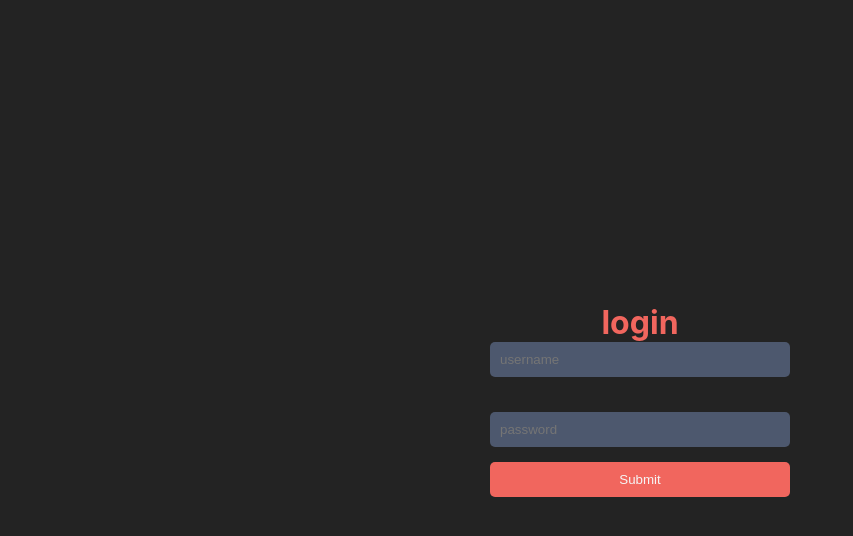
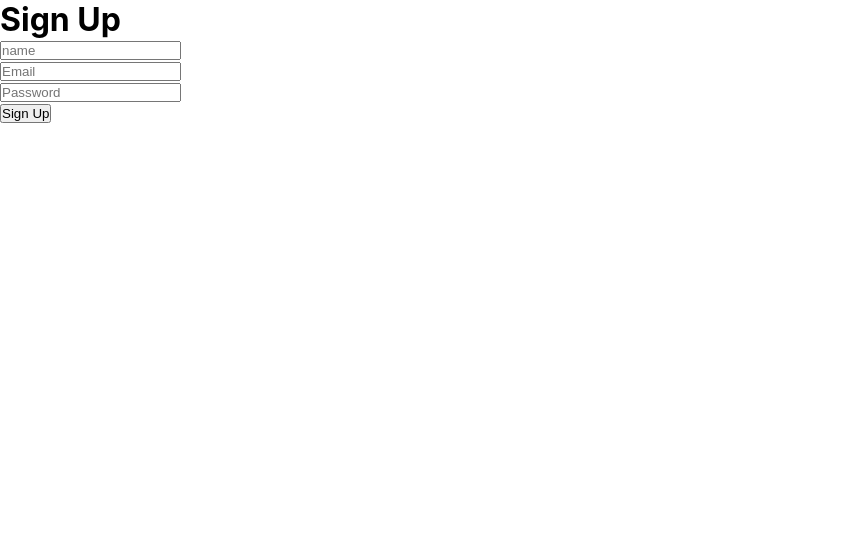
Before and after one commit to cybertronicEX/Research-Project, a React (Create React App) app in the folder research-app/: page /signup in a window 1280 px wide. Before the commit this address led to /login. Shown: the top 536 px of the page, without its empty margins (0-853 px from the left). Built offline with nearby package versions, Linux system fonts and the light colour scheme.

Commit message:
featL sign up

```diff
--- a/research-app/src/App.js
+++ b/research-app/src/App.js
@@ -13,6 +13,7 @@ import Navbar from './NavBar/NavBar';
 import Login from './Components/Login/Login';
 import Profile from './Components/Profile/Profile';
 import Recommender from './Components/Recommender/Recommender';
+import Signup from './Components/Signup/Signup'
 
 function App() {
   const [isLoggedIn, setIsLoggedIn] = useState(false);
@@ -29,6 +30,7 @@ function App() {
   return (
     <Routes>
       <Route path="login" element={<Login handleLogin={handleLogin} />} />
+      <Route path="signup" element={<Signup />} /> {"signup"}
       <Route
         path="/*"
         element={
--- a/research-app/src/Components/Login/Login.js
+++ b/research-app/src/Components/Login/Login.js
@@ -1,41 +1,42 @@
-import React, { useState } from 'react'
-import './Login.css'
+import React, { useState } from 'react';
+import './Login.css';
 import { useNavigate } from 'react-router-dom';
+
 export default function Login({ handleLogin }) {
     const [username, setUsername] = useState('');
     const [password, setPassword] = useState('');
     const navigate = useNavigate();
 
-
     async function UserLogin(event) {
         event.preventDefault();
         handleLogin(username, password);
-        navigate('/')
+        navigate('/');
     }
 
     return (
         <div className='LoginMain'>
-            <h1 className='LoginH1'>login</h1>
+            <h1 className='LoginH1'>Login</h1>
             <form className='LoginForm' onSubmit={UserLogin}>
-
                 <input
                     className='loginInput'
                     onChange={(e) => setUsername(e.target.value)}
                     type='email'
-                    required='true'
+                    required={true}
                     value={username}
-                    placeholder="username" />
+                    placeholder="Username"
+                />
                 <br />
                 <input
                     className='loginInput'
                     type='password'
-                    required='true'
+                    required={true}
                     value={password}
-                    placeholder='password'
-                    onChange={(e) => setPassword(e.target.value)} />
+                    placeholder='Password'
+                    onChange={(e) => setPassword(e.target.value)}
+                />
                 <button className='LoginButton' type='submit'>Submit</button>
             </form>
-            <span></span>
+            <span className='SignupText'>Not a user? <button className='SignupButton' onClick={() => navigate('/signup')}>Sign up</button></span>
         </div>
-    )
+    );
 }
--- /dev/null
+++ b/research-app/src/Components/Signup/Signup.js
@@ -0,0 +1,72 @@
+import React, { useState } from 'react';
+import { useNavigate } from 'react-router-dom';
+import Axios from 'axios';
+
+export default function Signup({ handleSignup }) {
+    const [username, setUsername] = useState('');
+    const [password, setPassword] = useState('');
+    const [email, setEmail] = useState('');
+    const [error, setError] = useState('');
+    const navigate = useNavigate();
+
+    async function UserSignup(event) {
+        event.preventDefault();
+        try {
+            const response = await Axios.post('http://localhost:3001/newUser', {
+                name: username,
+                age: 0,
+                email: email,
+                password: password,
+            });
+            if (response.status === 200) {
+                // Handle successful signup
+                alert("User created! please log in");
+                console.log('User created successfully:', response.data);
+                navigate('/login'); // Redirect to login page
+            } else {
+                // Handle error response
+                setError(response.data.message);
+            }
+        } catch (error) {
+            console.error('Error creating user:', error);
+            setError('An unexpected error occurred. Please try again later.');
+        }
+    }
+
+    return (
+        <div className='SignupMain'>
+            <h1 className='SignupH1'>Sign Up</h1>
+            <form className='SignupForm' onSubmit={UserSignup}>
+                <input
+                    className='signupInput'
+                    type='text'
+                    required={true}
+                    value={username}
+                    onChange={(e) => setUsername(e.target.value)}
+                    placeholder='name'
+                />
+                <br />
+                <input
+                    className='signupInput'
+                    type='email'
+                    required={true}
+                    value={email}
+                    onChange={(e) => setEmail(e.target.value)}
+                    placeholder='Email'
+                />
+                <br />
+                <input
+                    className='signupInput'
+                    type='password'
+                    required={true}
+                    value={password}
+                    onChange={(e) => setPassword(e.target.value)}
+                    placeholder='Password'
+                />
+                <br />
+                {error && <p className='ErrorMessage'>{error}</p>}
+                <button className='SignupButton' type='submit'>Sign Up</button>
+            </form>
+        </div>
+    );
+}
```
Also changed, not shown: 2 other files (tests, documents, lock files or other folders).
